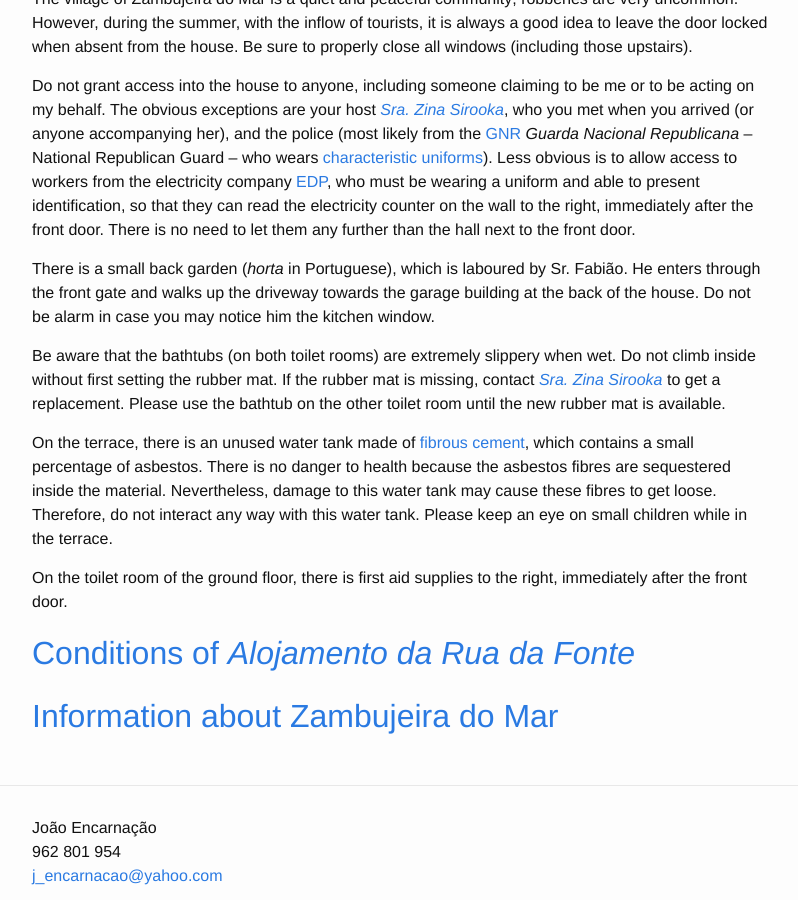
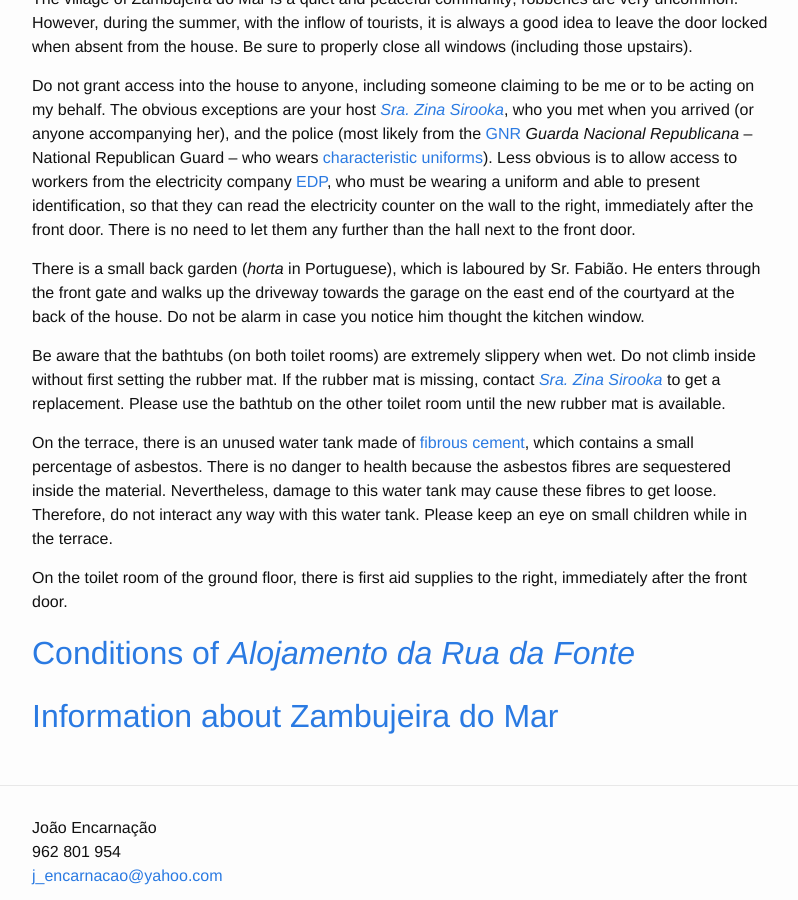
Before and after one commit to jgte/zh, a Jekyll site: the page built from en_intro.md, in a window 1280 px wide and 900 px high, scrolled down 3128 px. Shown: the whole window, without its empty margins (238-1036 px from the left). Built offline with Jekyll 4.4.1, drawn with Linux system fonts in a browser that asks for light colours.

Commit message:
fixed some typos

```diff
--- a/en_intro.md
+++ b/en_intro.md
@@ -120,7 +120,7 @@ The village of Zambujeira do Mar is a quiet and peaceful community; robberies ar
 
 Do not grant access into the house to anyone, including someone claiming to be me or to be acting on my behalf. The obvious exceptions are your host [*Sra. Zina Sirooka*](http://jgte.github.io/zh/en/intro#house-contacts), who you met when you arrived (or anyone accompanying her), and the police (most likely from the [GNR](http://www.gnr.pt) *Guarda Nacional Republicana* -- National Republican Guard -- who wears [characteristic uniforms](https://www.google.pt/search?q=farda+da+guarda+nacional+republicana&source=lnms&tbm=isch&sa=X&ved=0ahUKEwjum6Kdx97LAhWHchQKHY8ZDtYQ_AUIBygB&biw=1358&bih=650)). Less obvious is to allow access to workers from the electricity company [EDP](http://www.edp.pt), who must be wearing a uniform and able to present identification, so that they can read the electricity counter on the wall to the right, immediately after the front door. There is no need to let them any further than the hall next to the front door.
 
-There is a small back garden (*horta* in Portuguese), which is laboured by Sr. Fabião. He enters through the front gate and walks up the driveway towards the garage building at the back of the house. Do not be alarm in case you may notice him the kitchen window.
+There is a small back garden (*horta* in Portuguese), which is laboured by Sr. Fabião. He enters through the front gate and walks up the driveway towards the garage on the east end of the courtyard at the back of the house. Do not be alarm in case you notice him thought the kitchen window.
 
 Be aware that the bathtubs (on both toilet rooms) are extremely slippery when wet. Do not climb inside without first setting the rubber mat. If the rubber mat is missing, contact [*Sra. Zina Sirooka*](http://jgte.github.io/zh/en/intro#house-contacts) to get a replacement. Please use the bathtub on the other toilet room until the new rubber mat is available.
 
```
